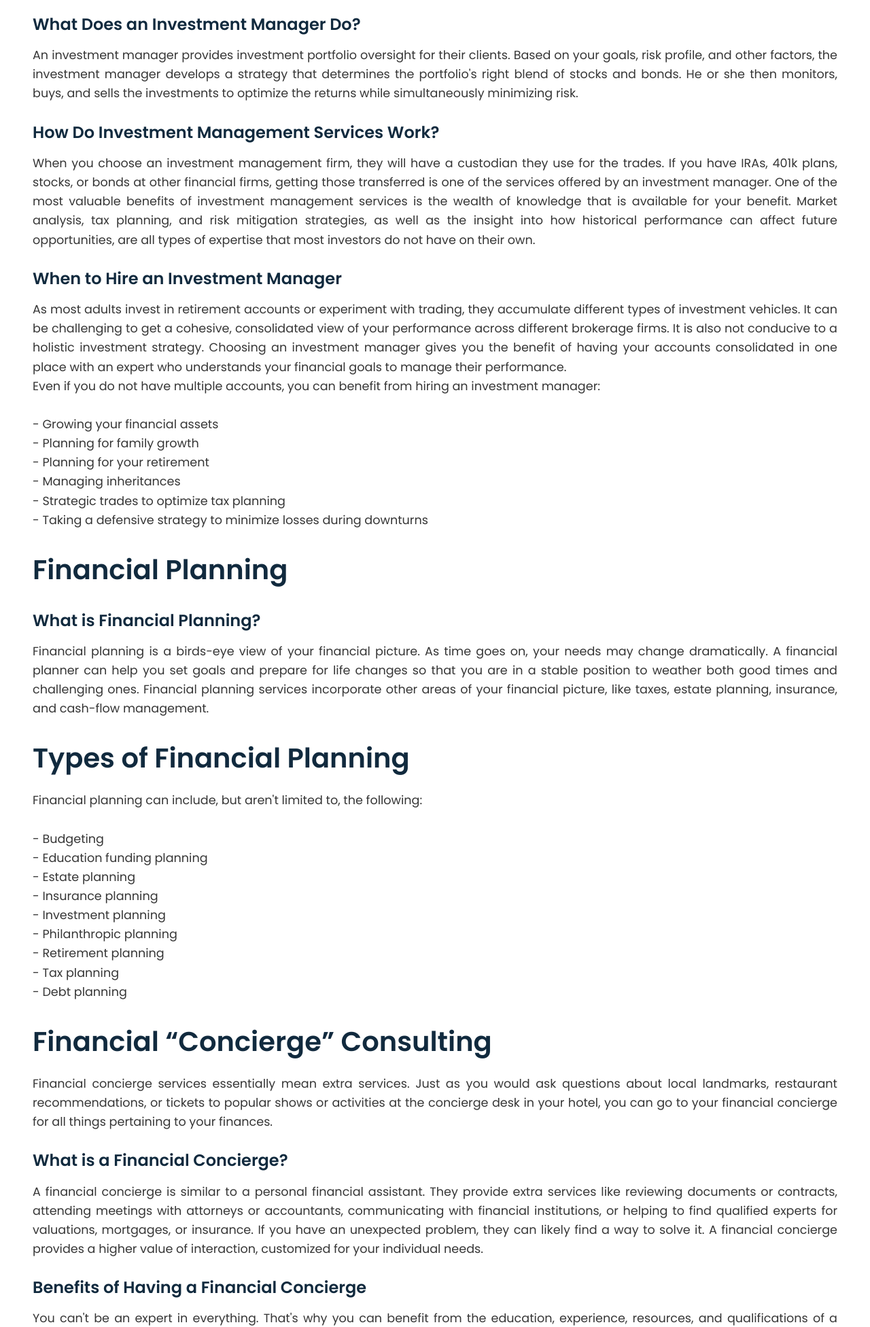
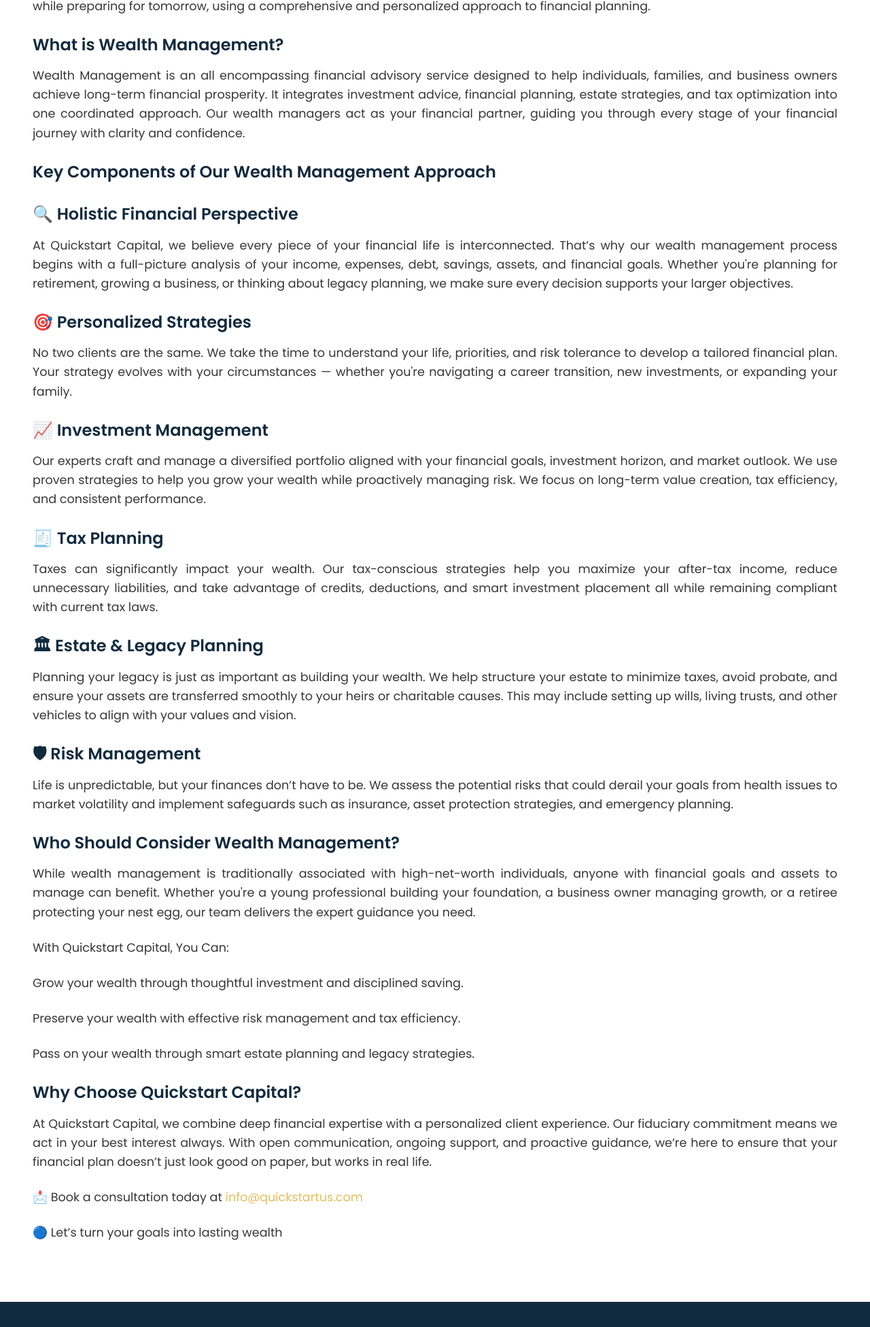
Before and after one commit to Heisobims/Quickstart, a website: page product-services/wealthmanagement.html in a window 1280 px wide. Shown: the part 848-2800 px from the top of the page at 68% size. Drawn offline with nearby package versions, Linux system fonts and the light colour scheme.

Commit message:
wealth management page

```diff
--- a/product-services/wealthmanagement.html
+++ b/product-services/wealthmanagement.html
@@ -63,60 +63,71 @@
 
     <section class="hero" id="hero-pages">
   <div class="hero-content active" data-bg="/images/employeer-banner.jpg">
-    <h1>For Individuals</h1>
+    <h1>Wealth Management</h1>
   </div>
 </section>
 
 <section class="page-body">
     <div class="page-body-content">
-        <h1>Investment Management</h1>
-        <p>Quickstart Capital  is committed to providing the highest level of investment advice and financial planning to our clients. As an Independent, fee-only Registered Investment Advisor, it is our mission to lead our clients to financial success. Through a disciplined and thorough process, we help our clients clearly define what “financial success” means to them and create a plan to achieve it. </p>
-        <h3>What Does an Investment Manager Do?</h3>
-        <p>An investment manager provides investment portfolio oversight for their clients. Based on your goals, risk profile, and other factors, the investment manager develops a strategy that determines the portfolio's right blend of stocks and bonds. He or she then monitors, buys, and sells the investments to optimize the returns while simultaneously minimizing risk. </p>
-        <h3>How Do Investment Management Services Work?</h3>
-        <p>When you choose an investment management firm, they will have a custodian they use for the trades. If you have IRAs, 401k plans, stocks, or bonds at other financial firms, getting those transferred is one of the services offered by an investment manager. One of the most valuable benefits of investment management services is the wealth of knowledge that is available for your benefit. Market analysis, tax planning, and risk mitigation strategies, as well as the insight into how historical performance can affect future opportunities, are all types of expertise that most investors do not have on their own.</p>
-        <h3>When to Hire an Investment Manager</h3>
-        <p>As most adults invest in retirement accounts or experiment with trading, they accumulate different types of investment vehicles. It can be challenging to get a cohesive, consolidated view of your performance across different brokerage firms. It is also not conducive to a holistic investment strategy. Choosing an investment manager gives you the benefit of having your accounts consolidated in one place with an expert who understands your financial goals to manage their performance.
+        <h3>Wealth Management at Quickstart Capital
+</h3>
+<h3> Build. Protect. Transfer.
+</h3>
+        <p>At Quickstart Capital, wealth management is more than just managing money — it's about creating a strategy to help you build lasting wealth, protect what you’ve earned, and pass it on to future generations. Our goal is to empower you to live confidently today while preparing for tomorrow, using a comprehensive and personalized approach to financial planning.
+ </p>
+ <h3> What is Wealth Management?
+</h3>
+        <p>Wealth Management is an all encompassing financial advisory service designed to help individuals, families, and business owners achieve long-term financial prosperity. It integrates investment advice, financial planning, estate strategies, and tax optimization into one coordinated approach. Our wealth managers act as your financial partner, guiding you through every stage of your financial journey with clarity and confidence.
+</p>
+        <h3>Key Components of Our Wealth Management Approach
+</h3>
+<h3>
+🔍 Holistic Financial Perspective
+</h3>
+        <p>At Quickstart Capital, we believe every piece of your financial life is interconnected. That’s why our wealth management process begins with a full-picture analysis of your income, expenses, debt, savings, assets, and financial goals. Whether you're planning for retirement, growing a business, or thinking about legacy planning, we make sure every decision supports your larger objectives.
 
-<br/>Even if you do not have multiple accounts, you can benefit from hiring an investment manager:<br/>
+</p>
+        <h3>🎯 Personalized Strategies
+</h3>
+        <p>No two clients are the same. We take the time to understand your life, priorities, and risk tolerance to develop a tailored financial plan. Your strategy evolves with your circumstances — whether you're navigating a career transition, new investments, or expanding your family.
+</p>
+<h3>📈 Investment Management
+</h3>
+<p>Our experts craft and manage a diversified portfolio aligned with your financial goals, investment horizon, and market outlook. We use proven strategies to help you grow your wealth while proactively managing risk. We focus on long-term value creation, tax efficiency, and consistent performance.
+</p>
+<h3>🧾 Tax Planning
+</h3>
+<p>Taxes can significantly impact your wealth. Our tax-conscious strategies help you maximize your after-tax income, reduce unnecessary liabilities, and take advantage of credits, deductions, and smart investment placement all while remaining compliant with current tax laws.
+</p>
+<h3>🏛 Estate & Legacy Planning
+</h3>
+<p>Planning your legacy is just as important as building your wealth. We help structure your estate to minimize taxes, avoid probate, and ensure your assets are transferred smoothly to your heirs or charitable causes. This may include setting up wills, living trusts, and other vehicles to align with your values and vision.
+</p>
+<h3>🛡 Risk Management
+</h3>
+<p>Life is unpredictable, but your finances don’t have to be. We assess the potential risks that could derail your goals from health issues to market volatility  and implement safeguards such as insurance, asset protection strategies, and emergency planning.
+</p>
+<h3> Who Should Consider Wealth Management?
+</h3>
+<p>While wealth management is traditionally associated with high-net-worth individuals, anyone with financial goals and assets to manage can benefit. Whether you're a young professional building your foundation, a business owner managing growth, or a retiree protecting your nest egg, our team delivers the expert guidance you need.
+</p>
+<p>With Quickstart Capital, You Can:
+</p>
+<p>Grow your wealth through thoughtful investment and disciplined saving.
+</p>
+<p>
+Preserve your wealth with effective risk management and tax efficiency.
+</p>
+<p>Pass on your wealth through smart estate planning and legacy strategies.
+</p>
+<h3> Why Choose Quickstart Capital?
+</h3>
+<p>At Quickstart Capital, we combine deep financial expertise with a personalized client experience. Our fiduciary commitment means we act in your best interest always. With open communication, ongoing support, and proactive guidance, we’re here to ensure that your financial plan doesn’t just look good on paper, but works in real life.
+</p>
+<p>📩 Book a consultation today at <a href="mailto:info@quickstartus.com">info@quickstartus.com</a>
+  <p>🔵 Let’s turn your goals into lasting wealth</p>
+</p>
 
-<br/>- Growing your financial assets
-<br/>- Planning for family growth
-<br/>- Planning for your retirement
-<br/>- Managing inheritances
-<br/>- Strategic trades to optimize tax planning
-<br/>- Taking a defensive strategy to minimize losses during downturns</p>
-
-<h1>Financial Planning</h1>
-<h3>What is Financial Planning?</h3>
-        <p>Financial planning is a birds-eye view of your financial picture. As time goes on, your needs may change dramatically. A financial planner can help you set goals and prepare for life changes so that you are in a stable position to weather both good times and challenging ones. Financial planning services incorporate other areas of your financial picture, like taxes, estate planning, insurance, and cash-flow management.</p>
-
-        <h1>Types of Financial Planning</h1>
-        <p>Financial planning can include, but aren't limited to, the following:<br/>
-
-<br/>- Budgeting
-<br/>- Education funding planning
-<br/>- Estate planning
-<br/>- Insurance planning
-<br/>- Investment planning
-<br/>- Philanthropic planning
-<br/>- Retirement planning
-<br/>- Tax planning
-<br/>- Debt planning</p>
-
-<h1>Financial “Concierge” Consulting</h1>
-<p>Financial concierge services essentially mean extra services. Just as you would ask questions about local landmarks, restaurant recommendations, or tickets to popular shows or activities at the concierge desk in your hotel, you can go to your financial concierge for all things pertaining to your finances. </p>
-<h3>What is a Financial Concierge?</h3>
-<p>A financial concierge is similar to a personal financial assistant. They provide extra services like reviewing documents or contracts, attending meetings with attorneys or accountants, communicating with financial institutions, or helping to find qualified experts for valuations, mortgages, or insurance. If you have an unexpected problem, they can likely find a way to solve it. A financial concierge provides a higher value of interaction, customized for your individual needs.</p>
-<h3>Benefits of Having a Financial Concierge</h3>
-<p>You can't be an expert in everything. That's why you can benefit from the education, experience, resources, and qualifications of a financial concierge. Some of the advantages include:<br/>
-
-<br/>- Anticipating future needs
-<br/>-Asking questions that you may not know to ask
-<br/>-Preparing you for the next phase of your life, like starting a family or planning for retirement
-<br/>-Keeping an eye on the economic horizon so that you can plan a defensive strategy
-<br/>-Taking care of financial tasks and details that you don't have time to addres
-<p>At Quickstart Capital Management, we are focused on your financial success. Whether you are just starting out in life and need guidance establishing your financial roadmap, are a high-net-worth investor in need of wealth management, or you need advice on how to grow your retirement funds, our team of expert wealth managers is here for you. Contact us today to get started planning your future.</p>
     </div>
 
 </section>
```
